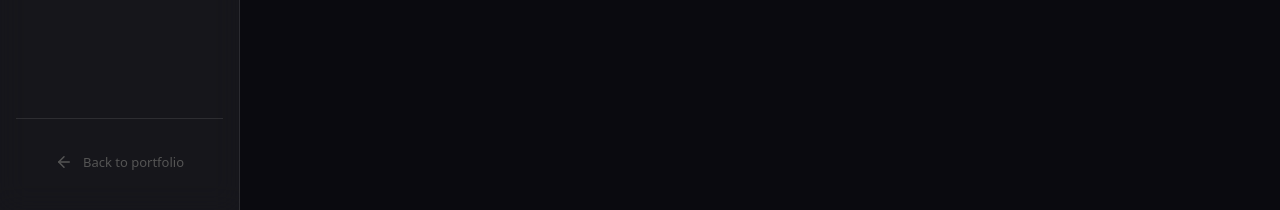
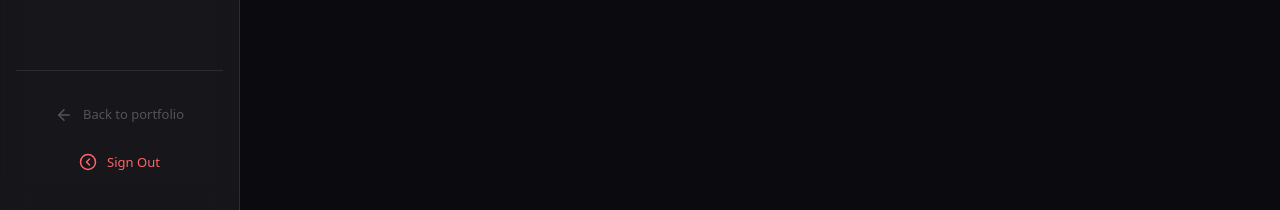
Before and after one commit to SebasHidalgo/portfolio, a Next.js app: page /admin/skills in a window 1280 px wide. Shown: the part 590-800 px from the top of the page. Built offline with nearby package versions, Linux system fonts and the light colour scheme; no server answers; the database is empty.

Commit message:
feat: integrate Clerk and restrict admin dashboard to invited users

```diff
--- a/app/admin/components/AdminSidebar.tsx
+++ b/app/admin/components/AdminSidebar.tsx
@@ -10,6 +10,7 @@ import {
 } from "lucide-react";
 import Link from "next/link";
 import { usePathname } from "next/navigation";
+import { useClerk } from "@clerk/nextjs";
 
 export const NAV = [
   {
@@ -51,6 +52,7 @@ export const NAV = [
 ];
 
 export default function AdminSidebar() {
+  const { signOut } = useClerk();
   const pathname = usePathname();
 
   return (
@@ -101,8 +103,8 @@ export default function AdminSidebar() {
         })}
       </nav>
 
-      {/* Back to site */}
-      <div className="mt-auto pt-6 border-t border-white/10">
+      {/* Bottom actions */}
+      <div className="mt-auto pt-6 border-t border-white/10 flex flex-col gap-2">
         <a
           href="/"
           className="flex items-center justify-center gap-2.5 px-[14px] py-[10px] rounded-xl text-[13px] text-[#555] transition-colors duration-200 hover:text-white"
@@ -110,6 +112,14 @@ export default function AdminSidebar() {
           <ArrowLeft size={18} />
           Back to portfolio
         </a>
+
+        <button
+          onClick={() => signOut({ redirectUrl: "/" })}
+          className="flex items-center justify-center gap-2.5 px-[14px] py-[10px] rounded-xl text-[13px] text-red-400 hover:text-red-300 hover:bg-red-500/10 transition-all duration-200"
+        >
+          <CircleChevronLeft size={18} />
+          Sign Out
+        </button>
       </div>
     </aside>
   );
--- /dev/null
+++ b/app/components/AdminFloatingButton.tsx
@@ -0,0 +1,22 @@
+"use client";
+
+import { useUser } from "@clerk/nextjs";
+import { Settings } from "lucide-react";
+import { useRouter } from "next/navigation";
+
+export default function AdminFloatingButton() {
+  const { isSignedIn, isLoaded } = useUser();
+  const router = useRouter();
+
+  if (!isLoaded || !isSignedIn) return null;
+
+  return (
+    <button
+      onClick={() => router.push("/admin")}
+      className="fixed bottom-6 right-6 z-30 bg-linear-to-br from-primary to-secondary text-white font-semibold px-3 py-3
+      rounded-full shadow-lg shadow-purple-500/30 hover:scale-105 hover:shadow-xl transition-all duration-200"
+    >
+      <Settings />
+    </button>
+  );
+}
--- a/app/layout.tsx
+++ b/app/layout.tsx
@@ -1,6 +1,7 @@
 import type { Metadata } from "next";
 import { Space_Grotesk, JetBrains_Mono } from "next/font/google";
 import "./globals.css";
+import { ClerkProvider } from "@clerk/nextjs";
 
 const spaceGrotesk = Space_Grotesk({
   variable: "--font-space-grotesk",
@@ -40,6 +41,7 @@ export default function RootLayout({
   children: React.ReactNode;
 }>) {
   return (
+    <ClerkProvider>
       <html lang="es">
         <body
           className={`${spaceGrotesk.variable} ${jetbrainsMono.variable} antialiased`}
@@ -47,5 +49,6 @@ export default function RootLayout({
           {children}
         </body>
       </html>
+    </ClerkProvider>
   );
 }
--- a/app/page.tsx
+++ b/app/page.tsx
@@ -9,6 +9,7 @@ import ExperienceSection from "./components/ExperienceSection";
 import ContactSection from "./components/ContactSection";
 import CustomCursor from "./components/CustomCursor"; // Changed from dynamic import
 import prisma from "@/lib/database/prisma";
+import AdminFloatingButton from "./components/AdminFloatingButton";
 
 // Load heavy canvas component only on client
 const ParticleCanvas = dynamic(() => import("./components/ParticleCanvas"), {
@@ -58,6 +59,8 @@ export default async function Home() {
         <ExperienceSection />
         <ContactSection />
       </main>
+
+      <AdminFloatingButton />
     </>
   );
 }
--- /dev/null
+++ b/middleware.ts
@@ -0,0 +1,16 @@
+import { clerkMiddleware, createRouteMatcher } from "@clerk/nextjs/server";
+
+const isAdminRoute = createRouteMatcher(["/admin(.*)"]);
+
+export default clerkMiddleware(async (auth, req) => {
+    if (isAdminRoute(req)) {
+        await auth.protect();
+    }
+});
+
+export const config = {
+    matcher: [
+        "/((?!_next|3DModels|public|[^?]*\\.(?:html?|css|js(?!on)|jpe?g|webp|png|gif|svg|ttf|woff2?|ico|csv|docx?|xlsx?|zip|webmanifest)).*)",
+        "/(api|trpc)(.*)",
+    ],
+};
--- a/package.json
+++ b/package.json
@@ -9,6 +9,7 @@
     "lint": "eslint"
   },
   "dependencies": {
+    "@clerk/nextjs": "^6.39.0",
     "@prisma/client": "^6.17.0",
     "@tanstack/react-query": "^5.90.21",
     "lucide-react": "^0.576.0",
```
Also changed, not shown: 1 other file (tests, documents, lock files or other folders). Lines whose indentation alone changed are shown as unchanged.
